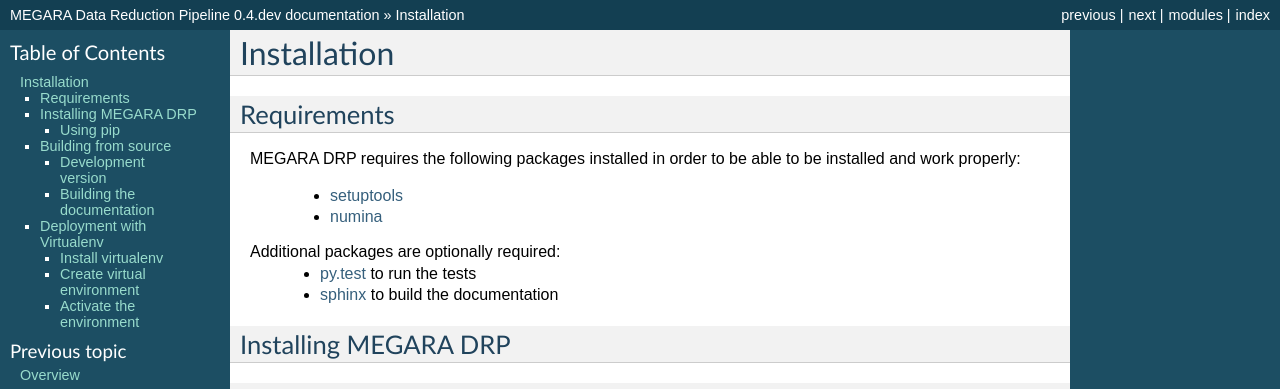
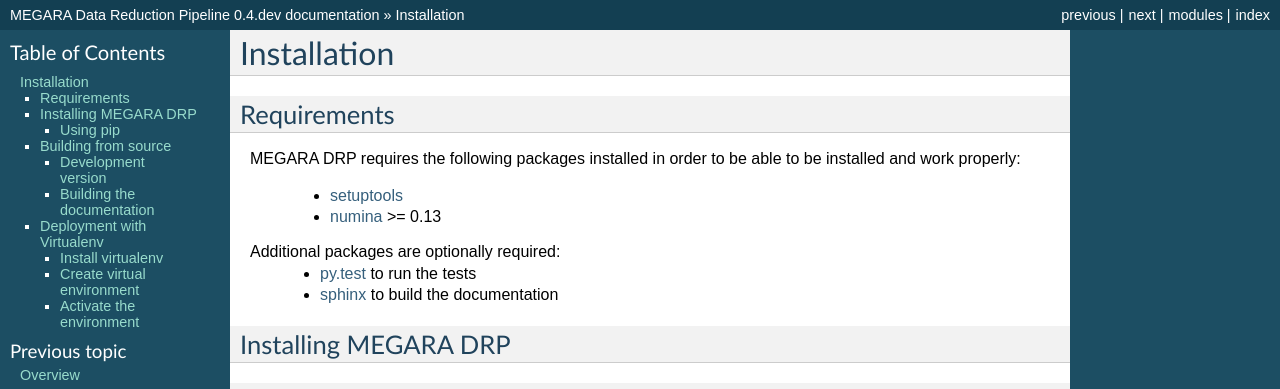
Before and after one commit to guaix-ucm/megaradrp, a Sphinx documentation site: the page built from doc/installation.rst, in a window 1280 px wide and 900 px high. Shown: the top 389 px of the window. Built offline with Sphinx 7.4.7, drawn with Linux system fonts in a browser that asks for light colours.

Commit message:
Add minimum numina version

```diff
--- a/doc/installation.rst
+++ b/doc/installation.rst
@@ -11,7 +11,7 @@
 
 
  - `setuptools <http://peak.telecommunity.com/DevCenter/setuptools>`_
- - `numina <http://guaix.fis.ucm.es/hg/numina/>`_
+ - `numina <http://guaix.fis.ucm.es/hg/numina/>`_ >= 0.13
 
 Additional packages are optionally required:
  - `py.test <http://pytest.org>`_ to run the tests
```
